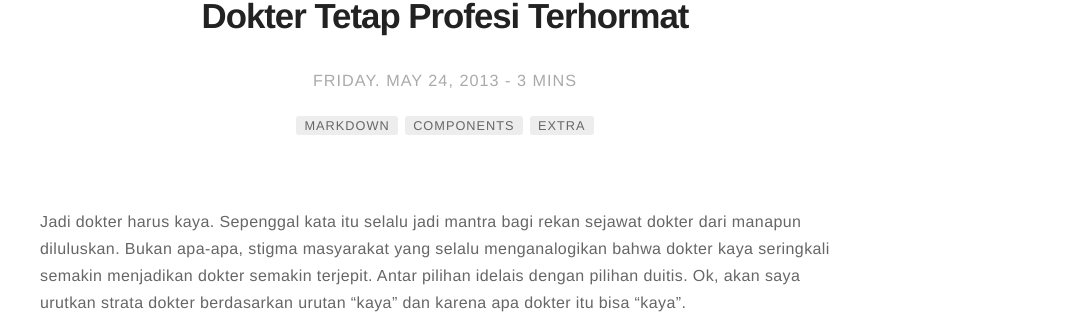
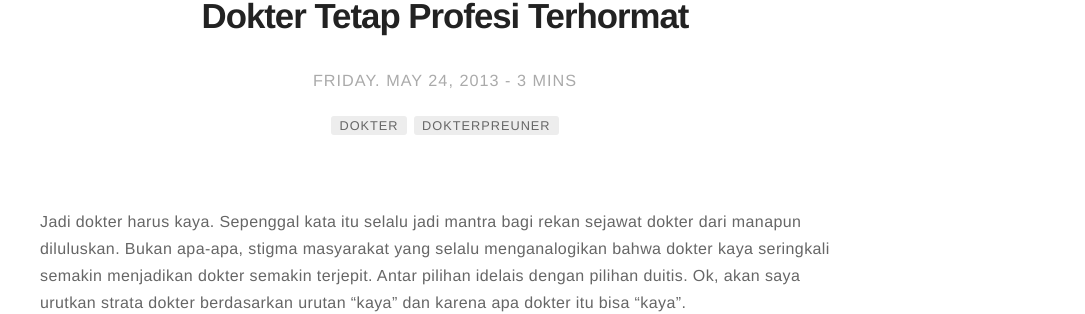
Before and after one commit to basoro/basoro.github.io, a Jekyll site: the page built from _posts/2013-05-24-dokter-tetap-profesi-terhormat.md, in a window 1280 px wide. Shown: the part 272-586 px from the top of the page, without its empty margins (195-1280 px from the left). Built offline with Jekyll 4.4.1, drawn with Linux system fonts in a browser that asks for light colours.

Commit message:
Update 2013-05-24-dokter-tetap-profesi-terhormat.md

```diff
--- a/_posts/2013-05-24-dokter-tetap-profesi-terhormat.md
+++ b/_posts/2013-05-24-dokter-tetap-profesi-terhormat.md
@@ -5,12 +5,11 @@
 image: /assets/images/profile.jpg
 headerImage: true
 tag:
-- markdown
-- components
-- extra
+- dokter
+- dokterpreuner
 category: blog
 author: basoro
-description: Markdown summary with different options
+description: Dokter Tetap Profesi Terhormat
 # jemoji: '<img class="emoji" title=":ramen:" alt=":ramen:" src="https://assets.github.com/images/icons/emoji/unicode/1f35c.png" height="20" width="20" align="absmiddle">'
 ---
 
```
